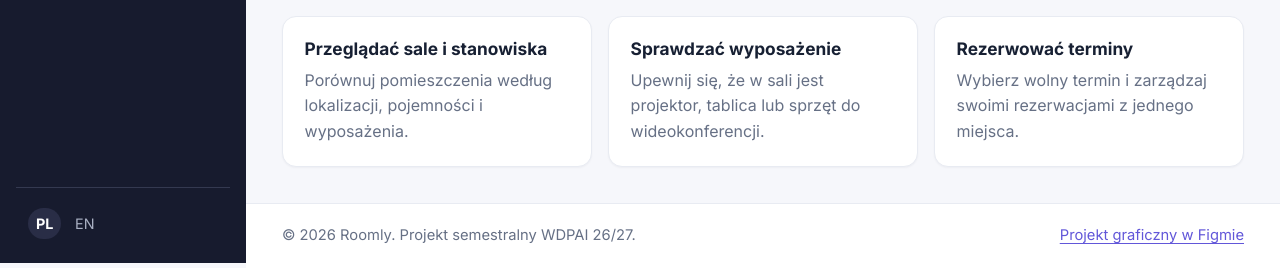
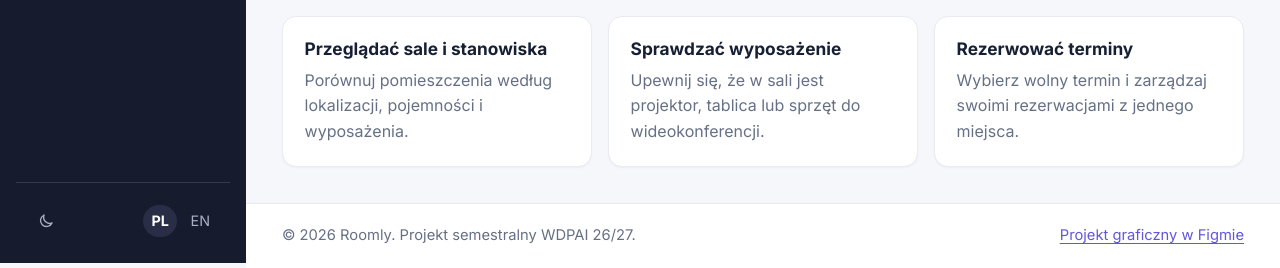
Before and after one commit to tapala/WDPAI-proj, a PHP site: page / in a window 1280 px wide. Shown: the part 537-805 px from the top of the page. Run offline with PHP 8.4, Linux system fonts and the light colour scheme; some libraries are stand-ins or nearby versions.

Commit message:
feat: add theme switcher with localStorage

```diff
--- a/public/css/style.css
+++ b/public/css/style.css
@@ -328,6 +328,12 @@ a:hover {
     padding-inline: 6px;
 }
 
+.header-actions {
+    display: flex;
+    align-items: center;
+    gap: 6px;
+}
+
 .brand {
     font-size: 22px;
     font-weight: var(--font-weight-bold);
@@ -371,6 +377,51 @@ a:hover {
 .language-switcher--header a[aria-current="true"] {
     color: var(--color-accent);
     background: transparent;
+}
+
+.theme-toggle {
+    display: none;
+    align-items: center;
+    justify-content: center;
+    width: 36px;
+    height: 36px;
+    padding: 0;
+    color: var(--color-muted);
+    background: transparent;
+    border: 1px solid var(--color-border);
+    border-radius: var(--radius-pill);
+    cursor: pointer;
+    transition:
+        color var(--transition-fast),
+        background-color var(--transition-fast),
+        border-color var(--transition-fast);
+}
+
+.js .theme-toggle {
+    display: inline-flex;
+}
+
+.theme-toggle:hover {
+    color: var(--color-text);
+    background: var(--color-bg);
+    border-color: var(--color-border-strong);
+}
+
+.theme-toggle__icon {
+    width: 18px;
+    height: 18px;
+}
+
+.theme-toggle__icon--sun {
+    display: none;
+}
+
+html[data-theme="dark"] .theme-toggle__icon--sun {
+    display: block;
+}
+
+html[data-theme="dark"] .theme-toggle__icon--moon {
+    display: none;
 }
 
 .mobile-nav {
@@ -1442,6 +1493,24 @@ a:hover {
         border-top: 1px solid var(--color-sidebar-divider);
     }
 
+    .sidebar__tools {
+        display: flex;
+        align-items: center;
+        justify-content: space-between;
+        gap: 8px;
+    }
+
+    .theme-toggle--dark {
+        color: var(--color-sidebar-text);
+        border-color: transparent;
+    }
+
+    .theme-toggle--dark:hover {
+        color: var(--color-sidebar-text-active);
+        background: rgb(255 255 255 / 6%);
+        border-color: transparent;
+    }
+
     .language-switcher--dark a {
         color: var(--color-sidebar-text);
     }
--- /dev/null
+++ b/public/js/theme-init.js
@@ -0,0 +1,22 @@
+(function () {
+    'use strict';
+
+    var STORAGE_KEY = 'roomly-theme';
+    var root = document.documentElement;
+    var stored = null;
+
+    try {
+        stored = window.localStorage.getItem(STORAGE_KEY);
+    } catch (error) {
+        stored = null;
+    }
+
+    if (stored !== 'light' && stored !== 'dark') {
+        stored = window.matchMedia && window.matchMedia('(prefers-color-scheme: dark)').matches
+            ? 'dark'
+            : 'light';
+    }
+
+    root.dataset.theme = stored;
+    root.classList.add('js');
+})();
--- /dev/null
+++ b/public/js/theme.js
@@ -0,0 +1,56 @@
+(function () {
+    'use strict';
+
+    var STORAGE_KEY = 'roomly-theme';
+    var root = document.documentElement;
+    var media = window.matchMedia ? window.matchMedia('(prefers-color-scheme: dark)') : null;
+    var toggles = Array.prototype.slice.call(document.querySelectorAll('[data-theme-toggle]'));
+
+    function storedTheme() {
+        try {
+            var value = window.localStorage.getItem(STORAGE_KEY);
+
+            return value === 'light' || value === 'dark' ? value : null;
+        } catch (error) {
+            return null;
+        }
+    }
+
+    function sync() {
+        var isDark = root.dataset.theme === 'dark';
+
+        toggles.forEach(function (toggle) {
+            toggle.setAttribute('aria-pressed', isDark ? 'true' : 'false');
+            toggle.setAttribute('aria-label', isDark ? toggle.dataset.labelLight : toggle.dataset.labelDark);
+        });
+    }
+
+    function apply(theme) {
+        root.dataset.theme = theme;
+        sync();
+    }
+
+    toggles.forEach(function (toggle) {
+        toggle.addEventListener('click', function () {
+            var next = root.dataset.theme === 'dark' ? 'light' : 'dark';
+
+            try {
+                window.localStorage.setItem(STORAGE_KEY, next);
+            } catch (error) {
+                // Private mode can block storage; the theme still changes for this page.
+            }
+
+            apply(next);
+        });
+    });
+
+    if (media && typeof media.addEventListener === 'function') {
+        media.addEventListener('change', function (event) {
+            if (storedTheme() === null) {
+                apply(event.matches ? 'dark' : 'light');
+            }
+        });
+    }
+
+    sync();
+})();
--- a/public/views/layout.html.php
+++ b/public/views/layout.html.php
@@ -25,7 +25,9 @@ $sectionLabel = $sectionLabel ?? match (true) {
     <meta name="viewport" content="width=device-width, initial-scale=1">
     <meta name="description" content="<?= Html::escape($translator->translate('app.description')) ?>">
     <title><?= Html::escape($title) ?></title>
+    <script src="/js/theme-init.js"></script>
     <link rel="stylesheet" href="/css/style.css">
+    <script src="/js/theme.js" defer></script>
 </head>
 <body>
     <a class="skip-link" href="#main-content"><?= Html::escape($translator->translate('nav.skip')) ?></a>
--- a/public/views/partials/header.html.php
+++ b/public/views/partials/header.html.php
@@ -11,9 +11,14 @@ use App\Support\Html;
     <div class="container header-inner">
         <a class="brand" href="/" aria-label="<?= Html::escape($translator->translate('nav.home_link')) ?>">roomly</a>
 
-        <?php
-        $languageSwitcherClass = 'language-switcher--header';
-        require __DIR__ . '/language-switcher.html.php';
-        ?>
+        <div class="header-actions">
+            <?php
+            $themeToggleClass = '';
+            require __DIR__ . '/theme-toggle.html.php';
+
+            $languageSwitcherClass = 'language-switcher--header';
+            require __DIR__ . '/language-switcher.html.php';
+            ?>
+        </div>
     </div>
 </header>
--- a/public/views/partials/sidebar.html.php
+++ b/public/views/partials/sidebar.html.php
@@ -22,9 +22,14 @@ use App\Support\Html;
     </nav>
 
     <div class="sidebar__footer">
-        <?php
-        $languageSwitcherClass = 'language-switcher--dark';
-        require __DIR__ . '/language-switcher.html.php';
-        ?>
+        <div class="sidebar__tools">
+            <?php
+            $themeToggleClass = 'theme-toggle--dark';
+            require __DIR__ . '/theme-toggle.html.php';
+
+            $languageSwitcherClass = 'language-switcher--dark';
+            require __DIR__ . '/language-switcher.html.php';
+            ?>
+        </div>
     </div>
 </aside>
--- /dev/null
+++ b/public/views/partials/theme-toggle.html.php
@@ -0,0 +1,29 @@
+<?php
+
+declare(strict_types=1);
+
+use App\Support\Html;
+
+/** @var App\Support\Translator $translator */
+/** @var string $themeToggleClass */
+
+$themeToggleClass = $themeToggleClass ?? '';
+?>
+<button
+    class="theme-toggle<?= $themeToggleClass === '' ? '' : ' ' . Html::escape($themeToggleClass) ?>"
+    type="button"
+    data-theme-toggle
+    aria-pressed="false"
+    aria-label="<?= Html::escape($translator->translate('theme.to_dark')) ?>"
+    data-label-dark="<?= Html::escape($translator->translate('theme.to_dark')) ?>"
+    data-label-light="<?= Html::escape($translator->translate('theme.to_light')) ?>"
+    title="<?= Html::escape($translator->translate('theme.toggle')) ?>"
+>
+    <svg class="theme-toggle__icon theme-toggle__icon--moon" viewBox="0 0 24 24" fill="none" stroke="currentColor" stroke-width="1.8" stroke-linecap="round" stroke-linejoin="round" aria-hidden="true" focusable="false">
+        <path d="M20 14.5A8 8 0 0 1 9.5 4a8 8 0 1 0 10.5 10.5Z"/>
+    </svg>
+    <svg class="theme-toggle__icon theme-toggle__icon--sun" viewBox="0 0 24 24" fill="none" stroke="currentColor" stroke-width="1.8" stroke-linecap="round" stroke-linejoin="round" aria-hidden="true" focusable="false">
+        <circle cx="12" cy="12" r="4"/>
+        <path d="M12 2v2M12 20v2M4.9 4.9l1.4 1.4M17.7 17.7l1.4 1.4M2 12h2M20 12h2M4.9 19.1l1.4-1.4M17.7 6.3l1.4-1.4"/>
+    </svg>
+</button>
--- a/translations/en.php
+++ b/translations/en.php
@@ -11,6 +11,9 @@ return [
     'nav.home_link' => 'Roomly — home page',
     'nav.language' => 'Language selection',
     'nav.menu' => 'Main menu',
+    'theme.toggle' => 'Toggle theme',
+    'theme.to_dark' => 'Switch to dark mode',
+    'theme.to_light' => 'Switch to light mode',
     'home.eyebrow' => 'Room and workstation reservation system',
     'home.title' => 'Plan your meeting without fighting over a room',
     'home.lead' => 'Roomly brings room availability, equipment and reservations together in one place.',
--- a/translations/pl.php
+++ b/translations/pl.php
@@ -11,6 +11,9 @@ return [
     'nav.home_link' => 'Roomly — strona główna',
     'nav.language' => 'Wybór języka',
     'nav.menu' => 'Menu główne',
+    'theme.toggle' => 'Przełącz motyw',
+    'theme.to_dark' => 'Włącz tryb ciemny',
+    'theme.to_light' => 'Włącz tryb jasny',
     'home.eyebrow' => 'System rezerwacji sal i stanowisk',
     'home.title' => 'Zaplanuj spotkanie bez walki o salę',
     'home.lead' => 'Roomly porządkuje dostępność pomieszczeń, wyposażenie i rezerwacje w jednym miejscu.',
```
